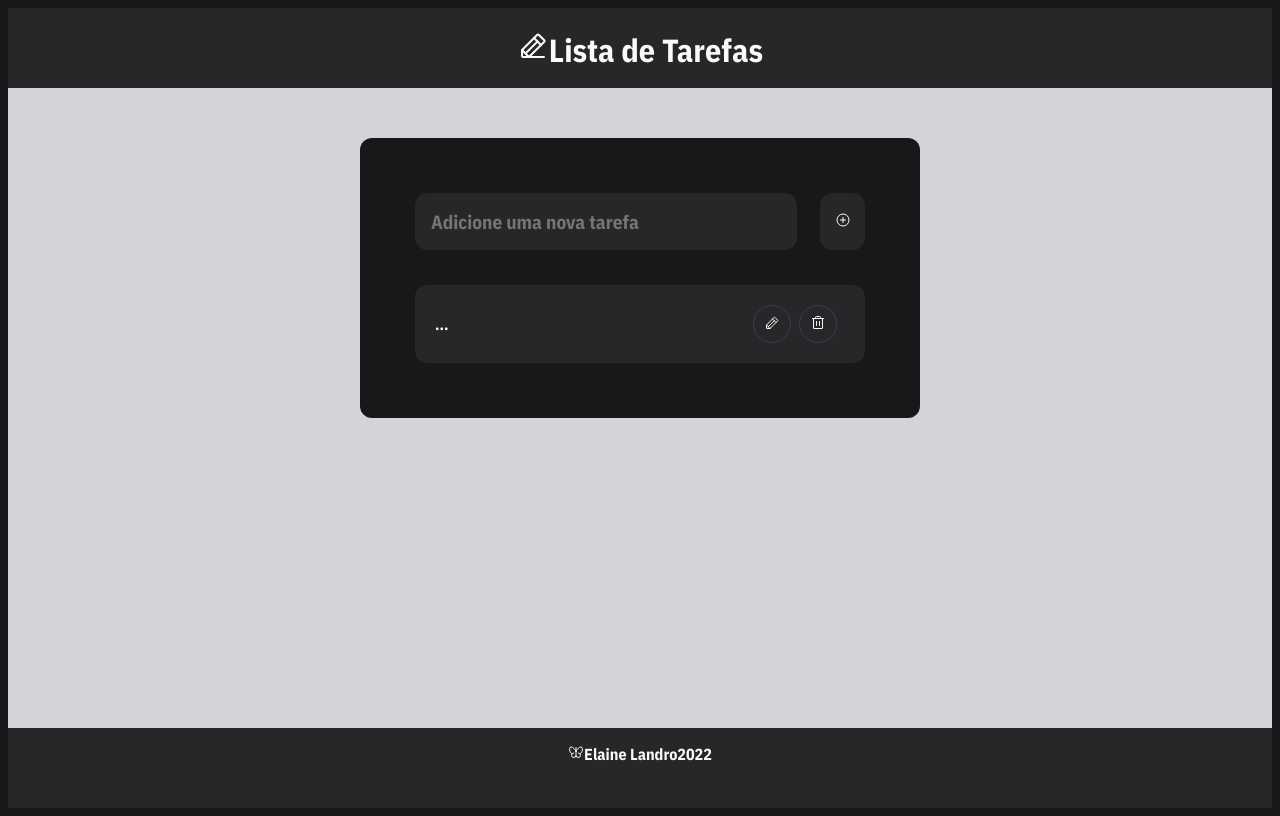
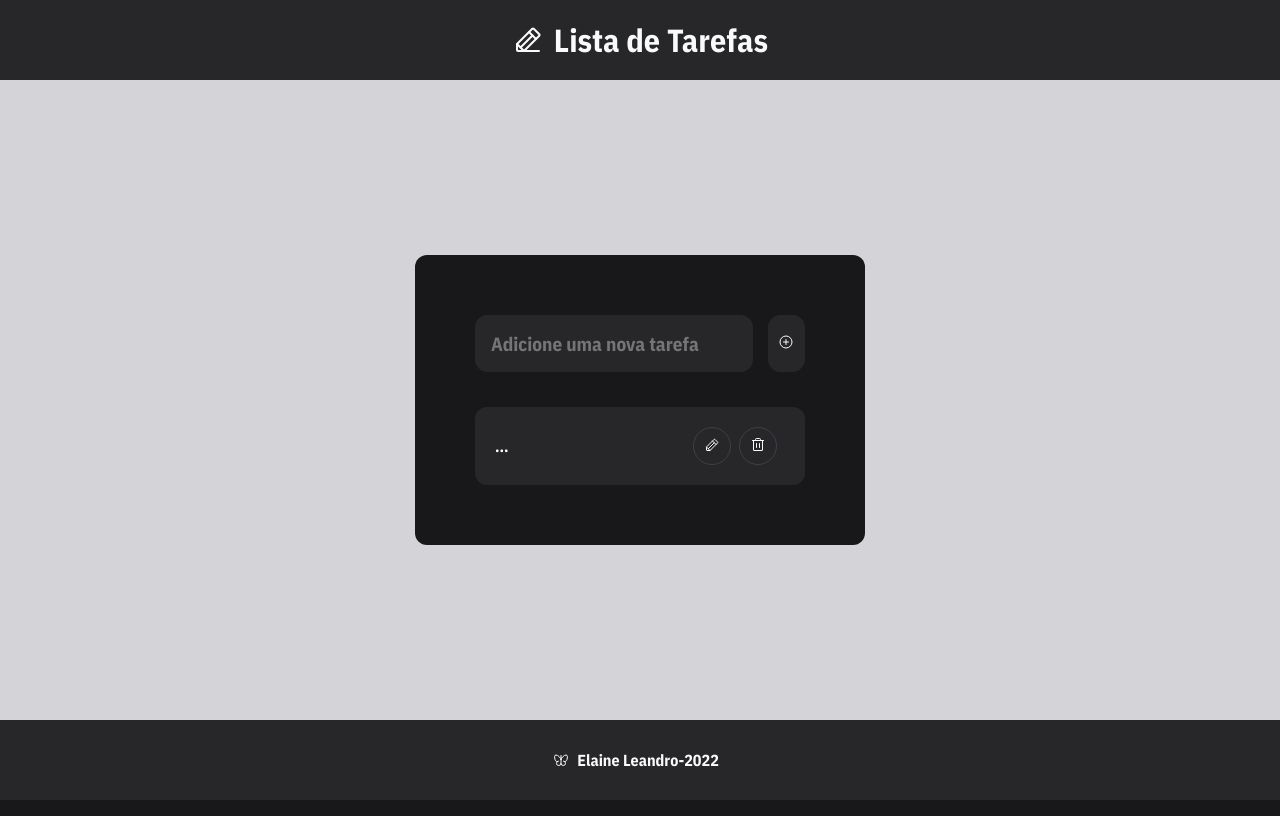
Before and after one commit to ElaineLeandro/reactlist, a React (Vite) app: page / in a window 1280 px wide. Built offline with nearby package versions, Linux system fonts and the light colour scheme.

Commit message:
Separação de components

```diff
--- /dev/null
+++ b/src/components/Box/box.module.css
@@ -0,0 +1,8 @@
+.box{
+  margin: 0 auto;
+  width: 100%;
+  max-width: 450px;
+  background-color: var(--gray-900);
+  padding: 60px;
+  border-radius:12px;
+}
--- /dev/null
+++ b/src/components/Box/index.tsx
@@ -0,0 +1,15 @@
+import {ReactNode} from 'react';
+import styles from './box.module.css'
+
+type Boxpros ={
+ children:ReactNode
+}
+
+export function Box( {children}:Boxpros){
+  return(
+    <div className={styles.box}>
+      {children}
+    </div>
+
+  )
+}
--- /dev/null
+++ b/src/components/TextInput/index.tsx
@@ -0,0 +1,17 @@
+import styles from './textinput.module.css'
+import{ PlusCircle } from 'phosphor-react'
+
+export function TextInput(){
+  return(
+    <div className={styles.topo}>
+    <input
+    type="text"
+      placeholder="Adicione uma nova tarefa"/>
+
+      <button>
+        <PlusCircle size={16} />
+      </button>
+
+  </div>
+  )
+}
--- /dev/null
+++ b/src/components/TextInput/textinput.module.css
@@ -0,0 +1,32 @@
+.topo{
+  display: flex;
+  justify-content: space-between;
+  margin-bottom: 35px;
+}
+
+.topo input{
+  width: 100%;
+  margin-right: 15px;
+  padding:15px;
+  border-radius: 12px;
+  border: 1px solid var(--gray-800);
+  outline: none;
+  font-size: 1.2rem;
+  background:var(--gray-800);
+  color: var(--gray-50);
+}
+
+.topo button{
+  width: 45px;
+  border: 1px solid var(--gray-800);
+  border-radius: 12px;
+  background:var(--gray-800);
+  color:var(--gray-50);
+  outline:none;
+}
+
+.topo button:hover{
+  background: transparent;
+  cursor: pointer;
+  transition: 0.5s;
+}
--- a/src/global.css
+++ b/src/global.css
@@ -1,3 +1,9 @@
+*{
+  margin: 0;
+  padding:0;
+  box-sizing: border-box;
+}
+
 :root{
   --gray-50:#f9fafb;
   --gray-300: #d4d4d8;
--- a/src/pages/Home/home.module.css
+++ b/src/pages/Home/home.module.css
@@ -1,43 +1,8 @@
 .home{
-  margin: 0 auto;
-  width: 100%;
-  max-width: 450px;
-  margin-top: 50px;
-  background-color: var(--gray-900);
-  padding: 55px;
-  border-radius:12px;
-}
-
-.topo{
-  display: flex;
-  justify-content: space-between;
-  margin-bottom: 35px;
-}
-
-.topo input{
-  width: 350px;
-  padding:15px;
-  border-radius: 12px;
-  border: 1px solid var(--gray-800);
-  outline: none;
-  font-size: 1.2rem;
-  background:var(--gray-800);
-  color: var(--gray-50);
-}
-
-.topo button{
-  width: 45px;
-  border: 1px solid var(--gray-800);
-  border-radius: 12px;
-  background:var(--gray-800);
-  color:var(--gray-50);
-  outline:none;
-}
-
-.topo button:hover{
-  background: transparent;
-  cursor: pointer;
-  transition: 0.5s;
+display: flex;
+align-items: center;
+justify-content: center;
+height: 100%;
 }
 
 .list{
--- a/src/pages/Home/index.tsx
+++ b/src/pages/Home/index.tsx
@@ -1,19 +1,14 @@
 import {Pencil, PlusCircle, Trash} from 'phosphor-react'
+import { Box } from '../../components/Box'
+import { TextInput } from '../../components/TextInput'
 import styles from './home.module.css'
 
 export function Home(){
   return(
     <section className={styles.home}>
-      <div className={styles.topo}>
-        <input
-         type="text"
-          placeholder="Adicione uma nova tarefa"/>
-          <button>
-            <PlusCircle size={16} />
-          </button>
-      </div>
-
-      <div className={styles.lista}>
+      <Box>
+        <TextInput/>
+        <div className={styles.lista}>
         <ul className={styles.list}>
           <li>
             <label>
@@ -33,6 +28,9 @@ export function Home(){
         </ul>
       </div>
 
+      </Box>
+
+
     </section>
   )
 }
--- a/src/template/Container/container.module.css
+++ b/src/template/Container/container.module.css
@@ -4,34 +4,53 @@
   width: 100%;
   height: 100vh;
 }
+.title{
+  display: flex;
+  align-items: center;
+  justify-content: center;
+}
+.title span{
+  display: flex;
+  align-items: center;
+  margin-right: 10px;
+}
 
 .header{
   background: var(--gray-800);
   grid-area: header;
   height: 10vh;
-
+  display: flex;
+  align-items: center;
+  justify-content: center;
 }
 
 .header h1{
   text-align: center;
 }
 
+
+
 .section{
   background: var(--gray-300);
   grid-area: section;
   height: 80vh;
-
 }
 
 .footer{
   background: var(--gray-800);
   grid-area:footer;
-  height: 10vh;
+  height:10vh;
+  display: flex;
+  align-items: center;
+  justify-content: center;
 }
 
-.footer p{
-  padding: 0 1.5rem;
-  font-weight: lighter;
-  text-align: center;
-  display: block;
+.footerStyle{
+  display: flex;
 }
+
+.footer span, p{
+  display: flex;
+  align-items: center;
+  margin-right: 8px;
+}
--- a/src/template/Container/index.tsx
+++ b/src/template/Container/index.tsx
@@ -1,6 +1,7 @@
 import {ReactNode} from 'react';
 import {Butterfly, PencilLine} from 'phosphor-react';
 import styles from './container.module.css';
+import { Box } from '../../components/Box';
 
 type ContainerPropos={
   children: ReactNode
@@ -11,19 +12,21 @@ export function Container({children} : ContainerPropos){
   return(
     <div className={styles.container}>
       <header className={styles.header}>
-        <h1>
-          <PencilLine size={32}/>
-          Lista de Tarefas
-        </h1>
+        <div className={styles.title}>
+          <span><PencilLine size={32}/></span>
+          <h1>
+            Lista de Tarefas
+          </h1>
+        </div>
       </header>
-      <section className={styles.section}>
+      <div className={styles.section}>
         {children}
-      </section>
+      </div>
       <footer className={styles.footer}>
-        <p>
-          <Butterfly/>
-          Elaine Landro2022
-        </p>
+        <div className={styles.footerStyle}>
+        <span> <Butterfly/></span>
+        <p>Elaine Leandro-2022</p>
+        </div>
       </footer>
 
     </div>
```
